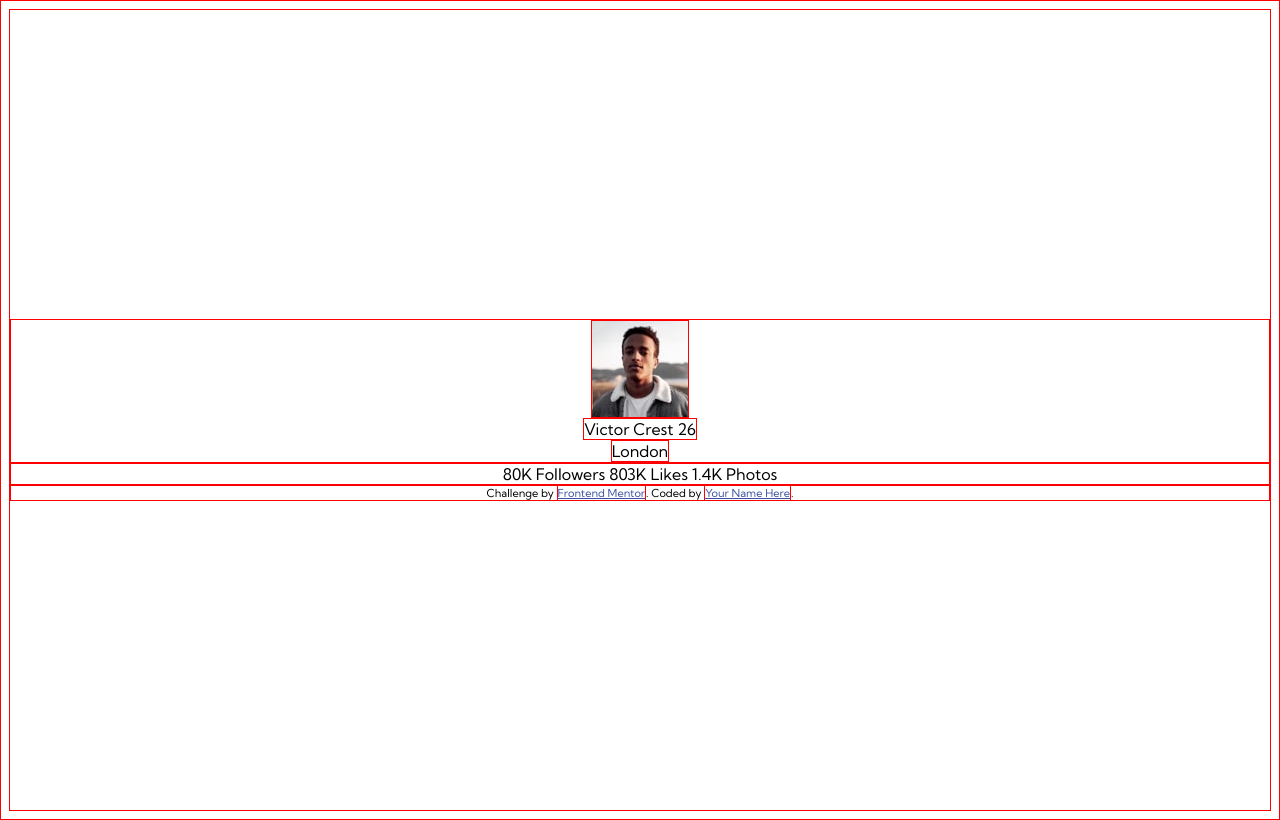
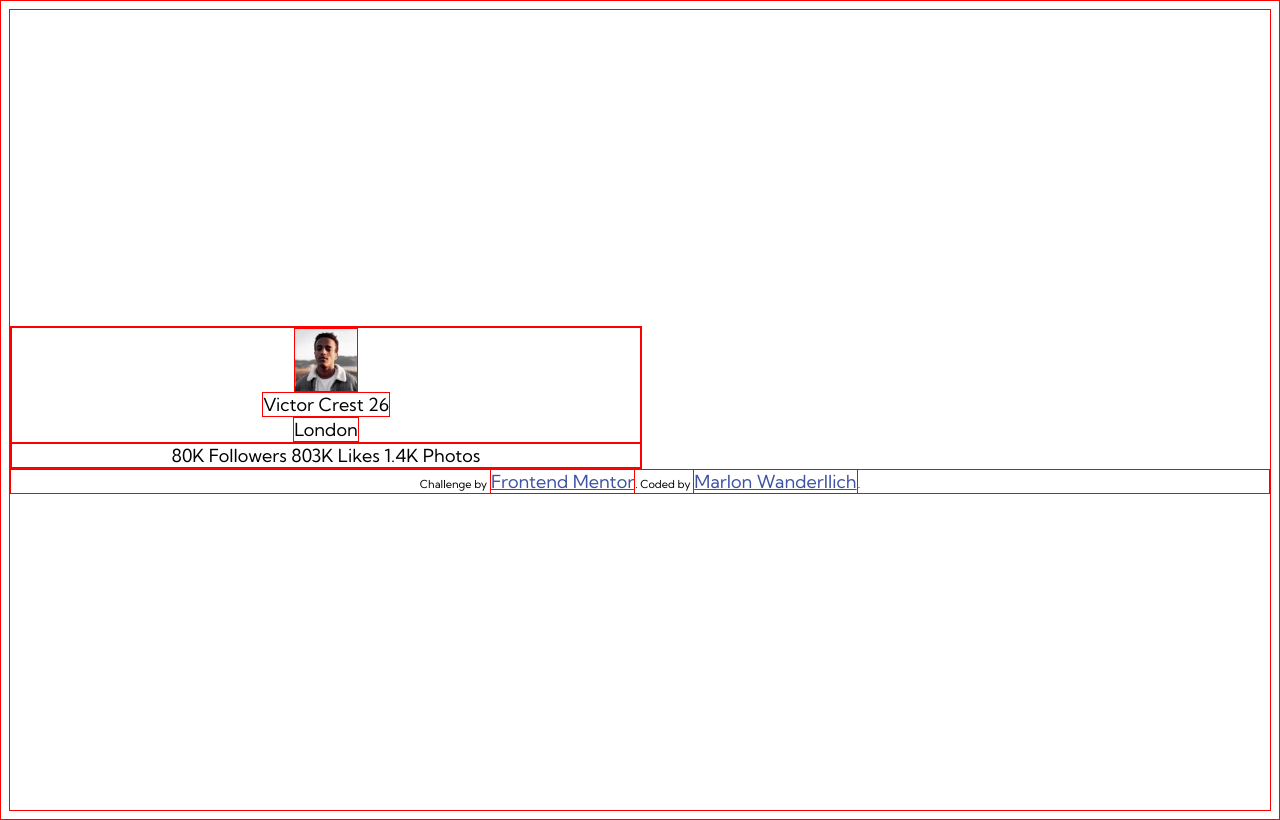
Before and after one commit to marlonwlv/profile-card-component, a plain HTML site: page index.html in a window 1280 px wide. Drawn offline with Linux system fonts and the light colour scheme.

Commit message:
Create a div card  element

```diff
--- a/index.html
+++ b/index.html
@@ -17,6 +17,7 @@
   </style>
 </head>
 <body>
+  <div class="card">
     <div class="card-main">
       <img class= "img-profile" src="images/image-victor.jpg" alt= "Image profile">
       <div class="name-age">
@@ -39,10 +40,12 @@
       1.4K
       Photos
     </div>
+  </div>
+
 
   <div class="attribution">
     Challenge by <a href="https://www.frontendmentor.io?ref=challenge" target="_blank">Frontend Mentor</a>.
-    Coded by <a href="#">Your Name Here</a>.
+    Coded by <a href="#">Marlon Wanderllich</a>.
   </div>
 </body>
 </html>
--- a/style.css
+++ b/style.css
@@ -5,6 +5,7 @@
 	border-width: 1px;
 	border-color: red;
 	font-family: 'Kumbh Sans', sans-serif;
+	font-size: 18px;
 }
 
 body{
@@ -15,6 +16,9 @@ body{
 	text-align: center;
 }
 
+.card{
+	width: 50%;
+}
 .card-main{
 	display: flex;
 	flex-direction: column;
```
Lines whose indentation alone changed are shown as unchanged.
